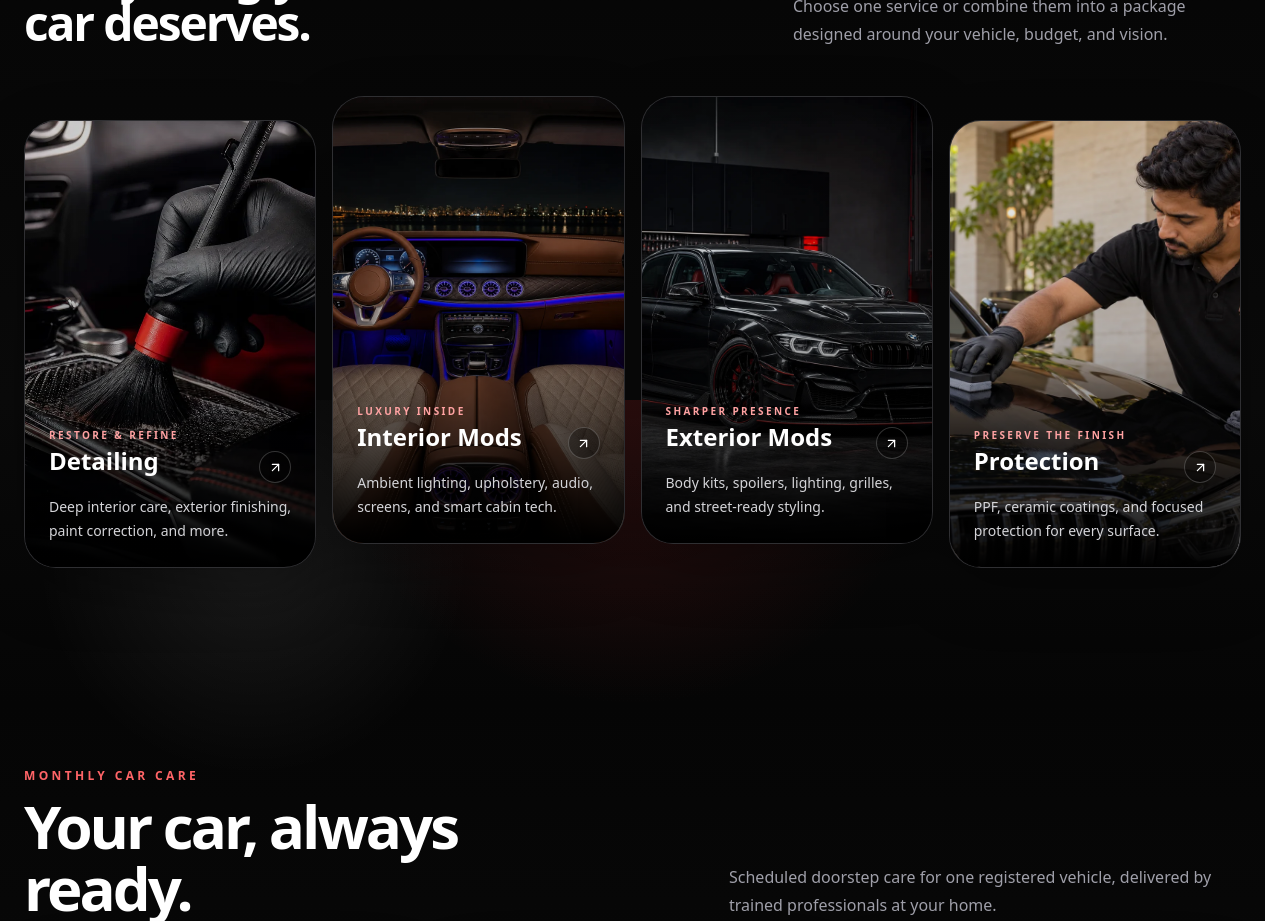
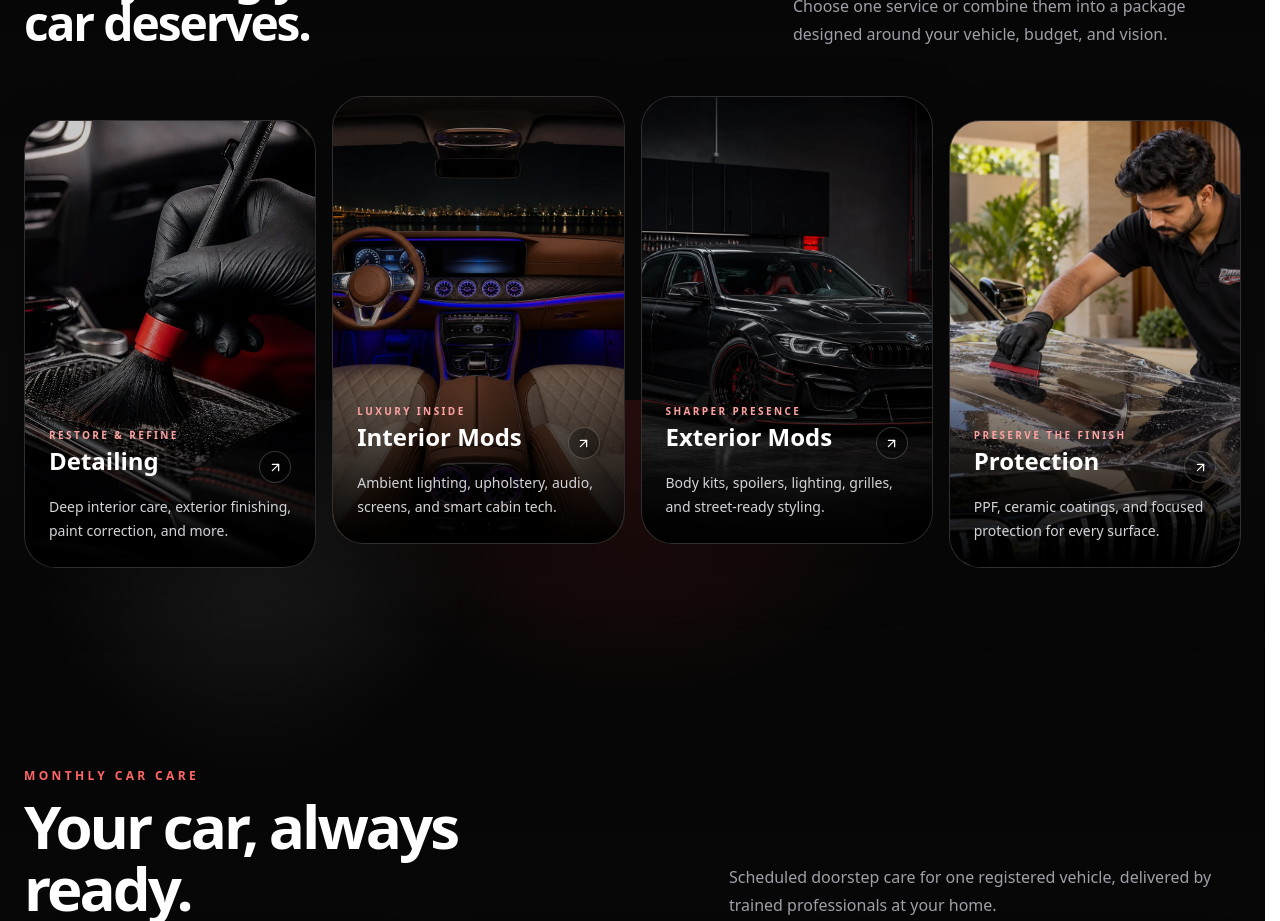
Before and after one commit to hri3day-create/driveway-kustoms, a Next.js app: page / in a window 1280 px wide. Shown: the part 1200-2121 px from the top of the page. Built offline with nearby package versions, Linux system fonts and the light colour scheme.

Commit message:
Show PPF installation in protection category

```diff
--- a/components/ServicePhoto.tsx
+++ b/components/ServicePhoto.tsx
@@ -28,7 +28,7 @@ const serviceImages: Record<string, string> = {
   "Interior Upgrades": "bmw-luxury-interior.jpg",
   "Exterior Mods": "exterior-mods-ncr-home-bg-v2.webp",
   "Exterior Styling": "exterior-mods-bmw-jdm.webp",
-  Protection: "protection-indian-professional-ncr-v1.webp",
+  Protection: "protection-ppf-indian-professional-ncr-v1.webp",
   "Protection Packages": "ppf-install.jpg",
 
   // Detailing services
--- a/components/Services.tsx
+++ b/components/Services.tsx
@@ -28,7 +28,7 @@ const services = [
     title: "Protection",
     eyebrow: "Preserve the finish",
     description: "PPF, ceramic coatings, and focused protection for every surface.",
-    image: "/images/service-thumbnails/protection-indian-professional-ncr-v1.webp",
+    image: "/images/service-thumbnails/protection-ppf-indian-professional-ncr-v1.webp",
     anchor: "protection",
   },
 ];
```
Also changed, not shown: public/images/service-thumbnails/protection-ppf-indian-professional-ncr-v1.webp (added).
